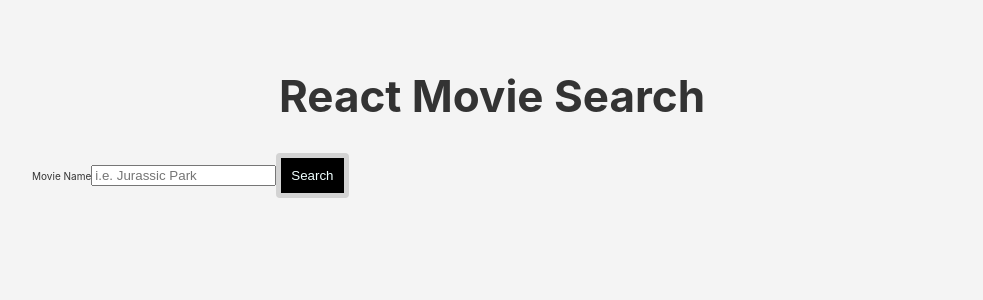
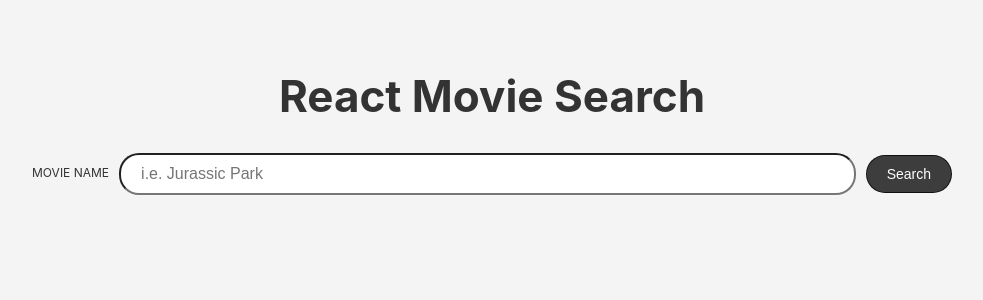
Before and after one commit to shareena-begum/react-props, a Next.js app: page /movie in a window 1280 px wide. Shown: the top 300 px of the page, without its empty margins (148-1131 px from the left). Built offline with nearby package versions, Linux system fonts and the light colour scheme.

Commit message:
styling of react search movie app.

```diff
--- a/styles/globals.css
+++ b/styles/globals.css
@@ -191,3 +191,70 @@
   font-size: 4.4rem;
   text-align: center;
 }
+
+.form {
+  display: grid;
+}
+
+.label {
+  font-size: 1.2rem;
+  margin-bottom: 0.2rem;
+  text-transform: uppercase;
+}
+
+.input {
+  font-size: 1.6rem;
+  padding: 0.5rem 2rem;
+  line-height: 2.8rem;
+  border-radius: 20px;
+  margin-bottom: 1rem;
+}
+
+.button {
+  background-color: rgba(0,0,0,0.75);
+  color: white;
+  padding: 1rem 2rem;
+  border: 1px solid rgba(0,0,0,0.75);
+  border-radius: 20px;
+  font-size: 1.4rem;
+  cursor: pointer;
+  transition: background-color 250ms;
+}
+
+.button:hover {
+  background-color: rgba(0,0,0,0.85);
+}
+
+
+@media (min-width: 786px) {
+  .form {
+    grid-template-columns: auto 1fr auto;
+    grid-gap: 1rem;
+    align-items: center;
+  }
+
+  .input {
+    margin-bottom: 0;
+  }
+}
+.card-list {
+  margin-top: 4rem;
+}
+
+.card {
+  padding: 2rem 4rem;
+  border-radius: 10px;
+  box-shadow: 1px 1px 5px rgba(0,0,0,0.25) ;
+  margin-bottom: 2rem;
+  background-color: white;
+}
+
+.card--title {
+  margin-bottom: 0.5rem;
+  font-size: 3.2rem;
+}
+
+.card--image {
+  margin: 0 auto;
+  display: block;
+}
```
